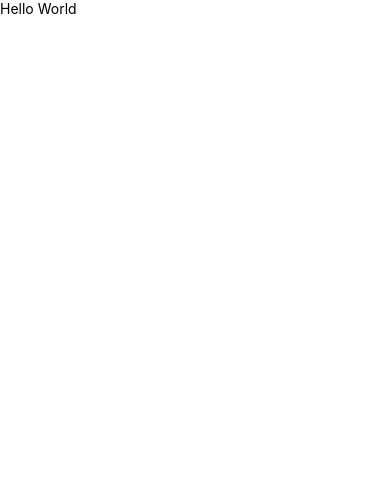
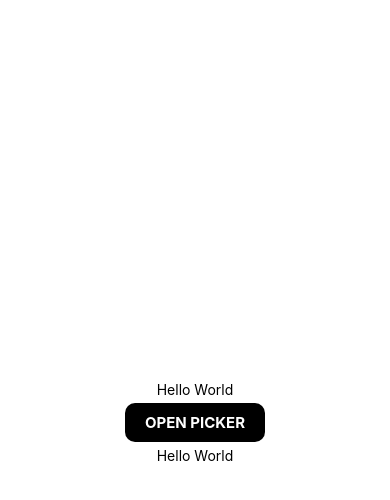
Before and after one commit to SamKissee/job-test-image-picker, a React Native app: screen / in a window 390 px wide. Shown: the top 500 px of the page. Built offline with nearby package versions, Linux system fonts and the light colour scheme.

Commit message:
add simple button

```diff
--- /dev/null
+++ b/src/Components/Button/index.js
@@ -0,0 +1,44 @@
+import React from 'react';
+import PropTypes from 'prop-types';
+import {TouchableOpacity, Text, View, StyleSheet} from 'react-native';
+
+const styles = StyleSheet.create({
+  buttonText: {
+    textAlign: 'center',
+    fontWeight: 'bold',
+    fontSize: 15,
+    color: 'white',
+  },
+  icon: {
+    resizeMode: 'contain',
+    justifyContent: 'center',
+    height: 30,
+  },
+  inner: {
+    paddingHorizontal: 20,
+    paddingVertical: 10,
+    borderRadius: 10,
+    backgroundColor: 'black',
+    justifyContent: 'center',
+    alignItems: 'center',
+    marginVertical: 5,
+  },
+});
+
+const Button = ({onPress, text = ''}) => {
+  return (
+    <TouchableOpacity onPress={onPress}>
+      <View style={styles.inner}>
+        <Text style={styles.buttonText}>{text.toUpperCase()}</Text>
+      </View>
+    </TouchableOpacity>
+  );
+};
+
+Button.propTypes = {
+  onPress: PropTypes.func,
+  text: PropTypes.string,
+  icon: PropTypes.number,
+};
+
+export default Button;
--- a/src/Screens/Home/index.js
+++ b/src/Screens/Home/index.js
@@ -1,29 +1,21 @@
 import React from 'react';
 import {View, Text, StyleSheet} from 'react-native';
+import Button from '../../Components/Button';
 
 export default function Home() {
   return (
-    <View>
+    <View style={styles.wrapper}>
+      <Text>Hello World</Text>
+      <Button text={'Open Picker'} />
       <Text>Hello World</Text>
     </View>
   );
 }
 
 const styles = StyleSheet.create({
-  sectionContainer: {
-    marginTop: 32,
-    paddingHorizontal: 24,
-  },
-  sectionTitle: {
-    fontSize: 24,
-    fontWeight: '600',
-  },
-  sectionDescription: {
-    marginTop: 8,
-    fontSize: 18,
-    fontWeight: '400',
-  },
-  highlight: {
-    fontWeight: '700',
+  wrapper: {
+    flex: 1,
+    alignItems: 'center',
+    justifyContent: 'center',
   },
 });
```
